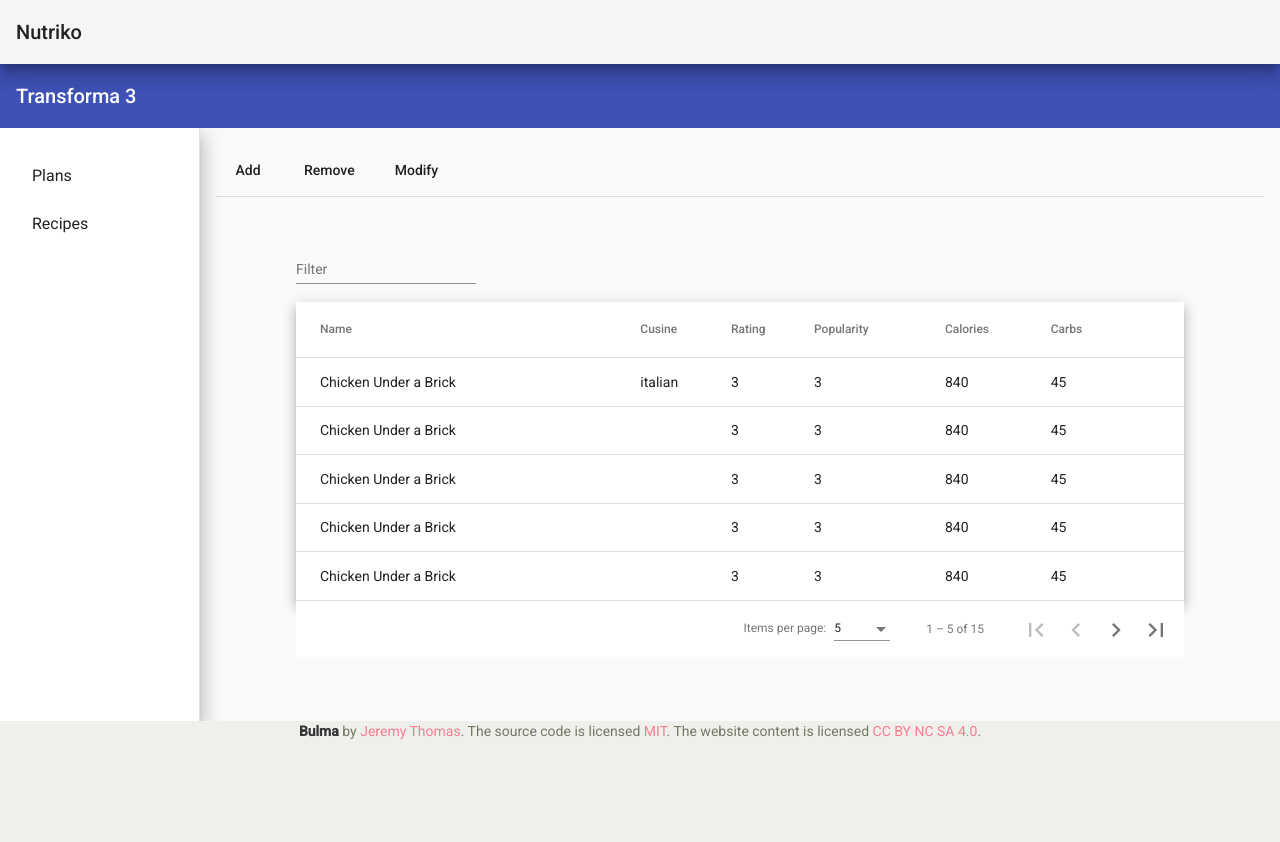
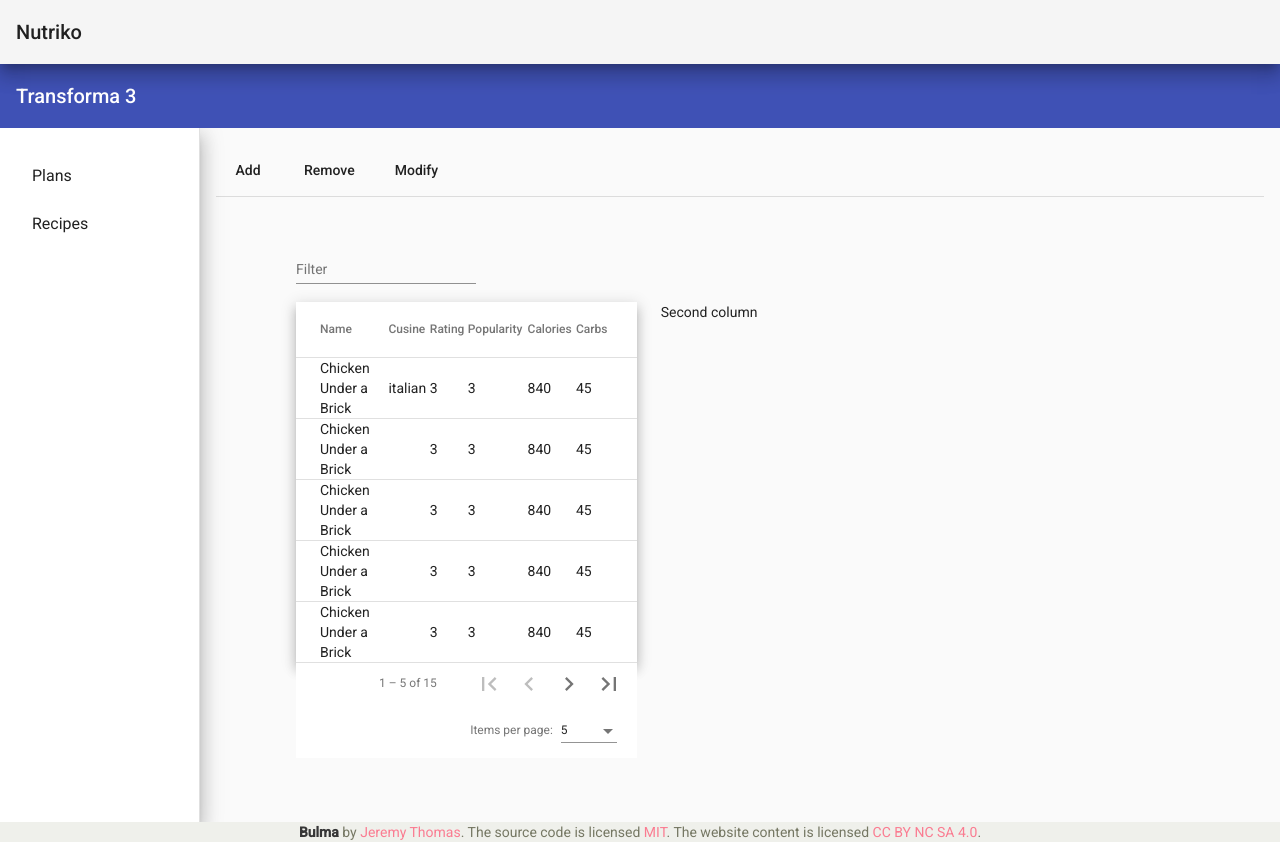
Before and after one commit to CardonLabs/Nutriko, an Angular app in the folder ui/Nupanel/: page /Recipes in a window 1280 px wide. Before the commit the page ends 800 px from the top, so only its background shows below. Built offline with nearby package versions, Linux system fonts and the light colour scheme.

Commit message:
recipes comp now has 2 column layout - relates to #9

```diff
--- a/ui/Nupanel/src/app/nu/recipes/recipes.component.html
+++ b/ui/Nupanel/src/app/nu/recipes/recipes.component.html
@@ -17,6 +17,9 @@
             <mat-label>Filter</mat-label>
             <input matInput (keyup)="applyFilter($event)" placeholder="Ex. ium" #input>
         </mat-form-field>
+        <div class="columns">
+            <div class="column is-two-fifths">
+
 
                 <table mat-table [dataSource]="recipesDataSource" multiTemplateDataRows class="mat-elevation-z8">
 
@@ -74,6 +77,12 @@
                 </table>
 
                 <mat-paginator [pageSizeOptions]="[5, 10, 20]" showFirstLastButtons></mat-paginator>
+            </div>
+
+            <div class="column">
+                Second column
+            </div>
+        </div>
 
     </div>
 </section>
--- a/ui/Nupanel/src/styles.scss
+++ b/ui/Nupanel/src/styles.scss
@@ -36,3 +36,4 @@ $input-shadow: none;
 @import "../node_modules/bulma/sass/elements/container.sass";
 @import "../node_modules/bulma/sass/components/navbar.sass";
 @import "../node_modules/bulma/sass/layout/section.sass";
+@import "../node_modules/bulma/sass/grid/columns.sass";
```
Lines whose indentation alone changed are shown as unchanged.
